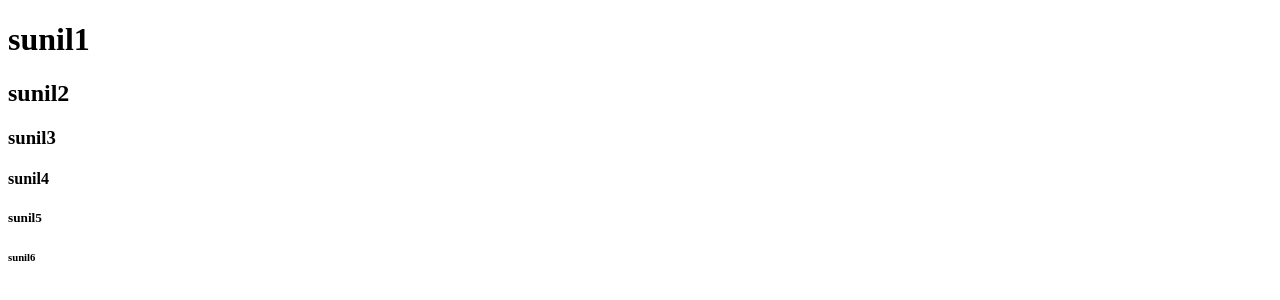
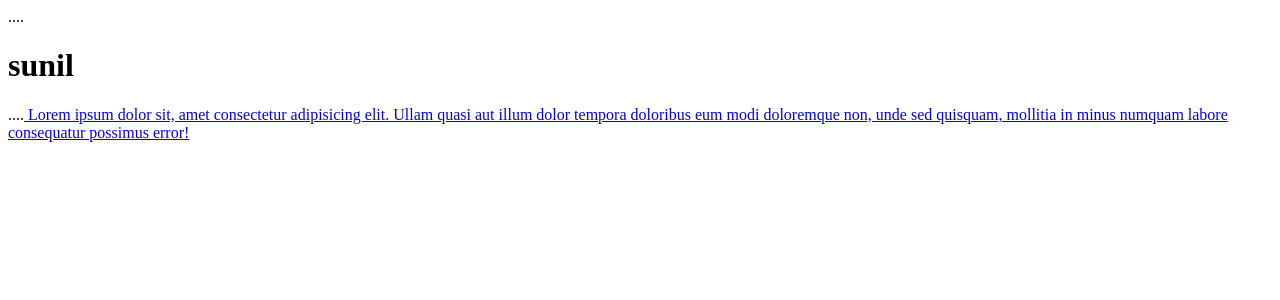
Before and after one commit to Ksunil123/Ksunil123, a plain HTML site: page index.html in a window 1280 px wide. Drawn offline with Linux system fonts and the light colour scheme.

Commit message:
Add files via upload

```diff
--- a/index.html
+++ b/index.html
@@ -4,14 +4,13 @@
     <meta charset="UTF-8">
     <meta http-equiv="X-UA-Compatible" content="IE=edge">
     <meta name="viewport" content="width=device-width, initial-scale=1.0">
-    <title>Document</title>
+    <title>sunil</title>
 </head>
 <body>
-    <h1>sunil1</h1>
-    <h2>sunil2</h2>
-    <h3>sunil3</h3>
-    <h4>sunil4</h4>
-    <h5>sunil5</h5>
-    <h6>sunil6</h6>
+....<h1>sunil</h1>
+....<a href="sunil.htmi"index.location>
+ Lorem ipsum dolor sit, amet consectetur adipisicing elit. Ullam quasi aut illum dolor tempora doloribus
+ eum modi doloremque non, unde sed quisquam, mollitia in minus numquam labore consequatur possimus error!
+
 </body>
 </html>
```
